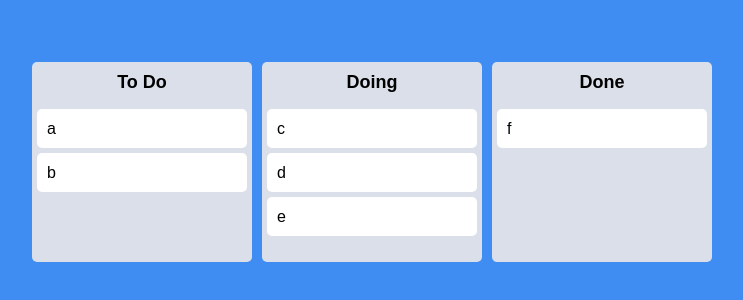
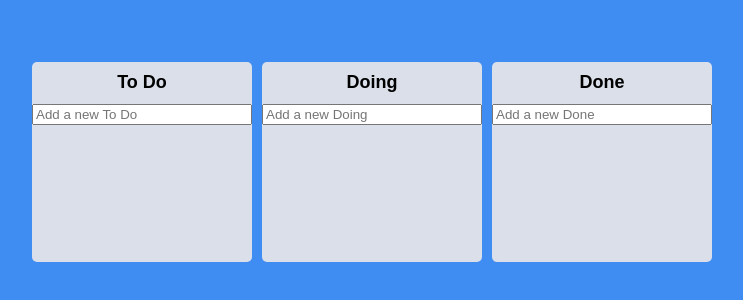
Before and after one commit to Nanco-L/react-master-class-chap6, a React (Create React App) app: page / in a window 1280 px wide. Shown: the part 238-538 px from the top of the page, without its empty margins (268-1011 px from the left). Built offline with nearby package versions, Linux system fonts and the light colour scheme.

Commit message:
Finish lecture 7

```diff
--- a/package.json
+++ b/package.json
@@ -13,6 +13,7 @@
     "react": "^18.2.0",
     "react-beautiful-dnd": "^13.1.1",
     "react-dom": "^18.2.0",
+    "react-hook-form": "^7.43.9",
     "react-scripts": "5.0.1",
     "recoil": "^0.7.7",
     "styled-components": "^5.3.9",
--- a/src/App.tsx
+++ b/src/App.tsx
@@ -29,8 +29,9 @@
     if (destination.droppableId === source.droppableId) {
       // same board movement
       const newToDos = [...toDos[source.droppableId]];
+      const taskObj = newToDos[source.index];
       newToDos.splice(source.index, 1);
-      newToDos.splice(destination.index, 0, draggableId);
+      newToDos.splice(destination.index, 0, taskObj);
       setToDos((prev) => ({
         ...prev,
         [source.droppableId]: newToDos,
@@ -40,9 +41,10 @@
     if (destination.droppableId !== source.droppableId) {
       // cross board movement
       const start = [...toDos[source.droppableId]];
+      const taskObj = start[source.index];
       start.splice(source.index, 1);
       const finish = [...toDos[destination.droppableId]];
-      finish.splice(destination.index, 0, draggableId);
+      finish.splice(destination.index, 0, taskObj);
       setToDos((prev) => ({
         ...prev,
         [source.droppableId]: start,
--- a/src/atoms.tsx
+++ b/src/atoms.tsx
@@ -1,14 +1,18 @@
 import { atom, selector } from "recoil";
 
+export interface IToDo {
+  id: number;
+  text: string;
+}
 interface IToDoState {
-  [key: string]: string[];
+  [key: string]: IToDo[];
 }
 
 export const toDoState = atom<IToDoState>({
   key: "toDo",
   default: {
-    "To Do": ["a", "b"],
-    Doing: ["c", "d", "e"],
-    Done: ["f"],
+    "To Do": [],
+    Doing: [],
+    Done: [],
   },
 });
--- a/src/components/Board.tsx
+++ b/src/components/Board.tsx
@@ -1,6 +1,9 @@
 import { Droppable } from "react-beautiful-dnd";
 import DraggableCard from "./DraggableCard";
 import styled from "styled-components";
+import { useForm } from "react-hook-form";
+import { IToDo, toDoState } from "../atoms";
+import { useSetRecoilState } from "recoil";
 
 const Wrapper = styled.div`
   padding: 10px 0px;
@@ -30,8 +33,15 @@
   transition: background-color 0.3s ease-in-out;
 `;
 
+const Form = styled.form`
+  width: 100%;
+  input {
+    width: 100%;
+  }
+`;
+
 interface IBoardProps {
-  toDos: string[];
+  toDos: IToDo[];
   boardId: string;
 }
 
@@ -40,10 +50,37 @@
   isDraggingFromThis: boolean;
 }
 
+interface IForm {
+  toDo: string;
+}
+
 function Board({ toDos, boardId }: IBoardProps) {
+  const setToDos = useSetRecoilState(toDoState);
+  const { register, handleSubmit, getValues, setValue } = useForm<IForm>();
+  const onValid = (data: IForm) => {
+    const newToDo = {
+      id: Date.now(),
+      text: data.toDo,
+    };
+    setToDos((prev) => {
+      const newState = [...prev[boardId], newToDo];
+      return {
+        ...prev,
+        [boardId]: newState,
+      };
+    });
+    setValue("toDo", "");
+  };
   return (
     <Wrapper>
       <Title>{boardId}</Title>
+      <Form onSubmit={handleSubmit(onValid)}>
+        <input
+          type="text"
+          placeholder={`Add a new ${boardId}`}
+          {...register("toDo", { required: true })}
+        />
+      </Form>
       <Droppable droppableId={boardId}>
         {(magic, snapshot) => (
           <Area
@@ -53,7 +90,12 @@
             {...magic.droppableProps}
           >
             {toDos.map((toDo, index) => (
-              <DraggableCard key={toDo} toDo={toDo} index={index} />
+              <DraggableCard
+                key={toDo.text}
+                toDoId={toDo.id}
+                toDoText={toDo.text}
+                index={index}
+              />
             ))}
             {magic.placeholder}
           </Area>
--- a/src/components/DraggableCard.tsx
+++ b/src/components/DraggableCard.tsx
@@ -13,13 +13,14 @@
 `;
 
 interface IDraggableCardProps {
-  toDo: string;
+  toDoId: number;
+  toDoText: string;
   index: number;
 }
 
-function DraggableCard({ toDo, index }: IDraggableCardProps) {
+function DraggableCard({ toDoId, toDoText, index }: IDraggableCardProps) {
   return (
-    <Draggable key={toDo} draggableId={toDo} index={index}>
+    <Draggable draggableId={toDoId + ""} index={index}>
       {(magic, snapshot) => (
         <Card
           isDragging={snapshot.isDragging}
@@ -27,7 +28,7 @@
           {...magic.draggableProps}
           {...magic.dragHandleProps}
         >
-          {toDo}
+          {toDoText}
         </Card>
       )}
     </Draggable>
```
Also changed, not shown: 1 other file (tests, documents, lock files or other folders).
